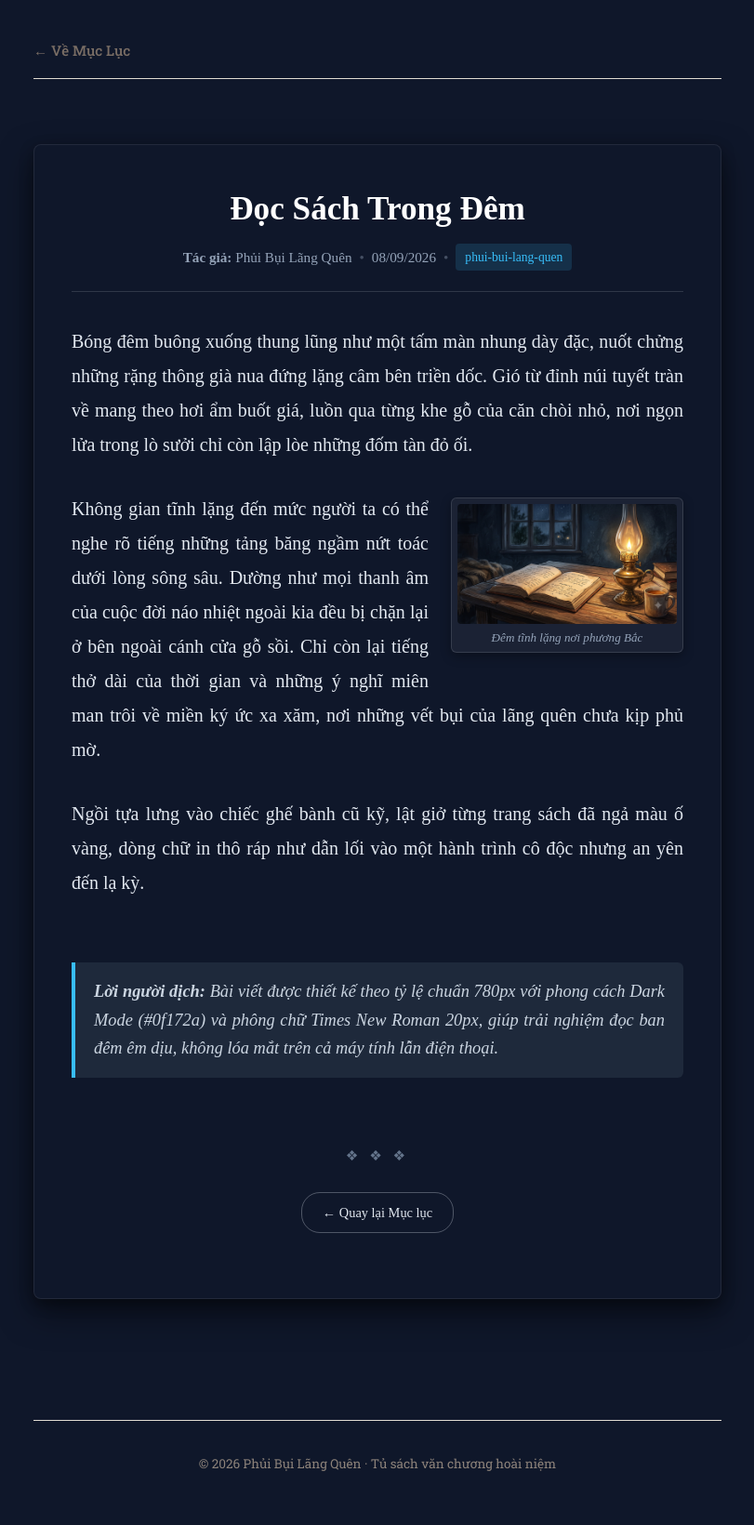
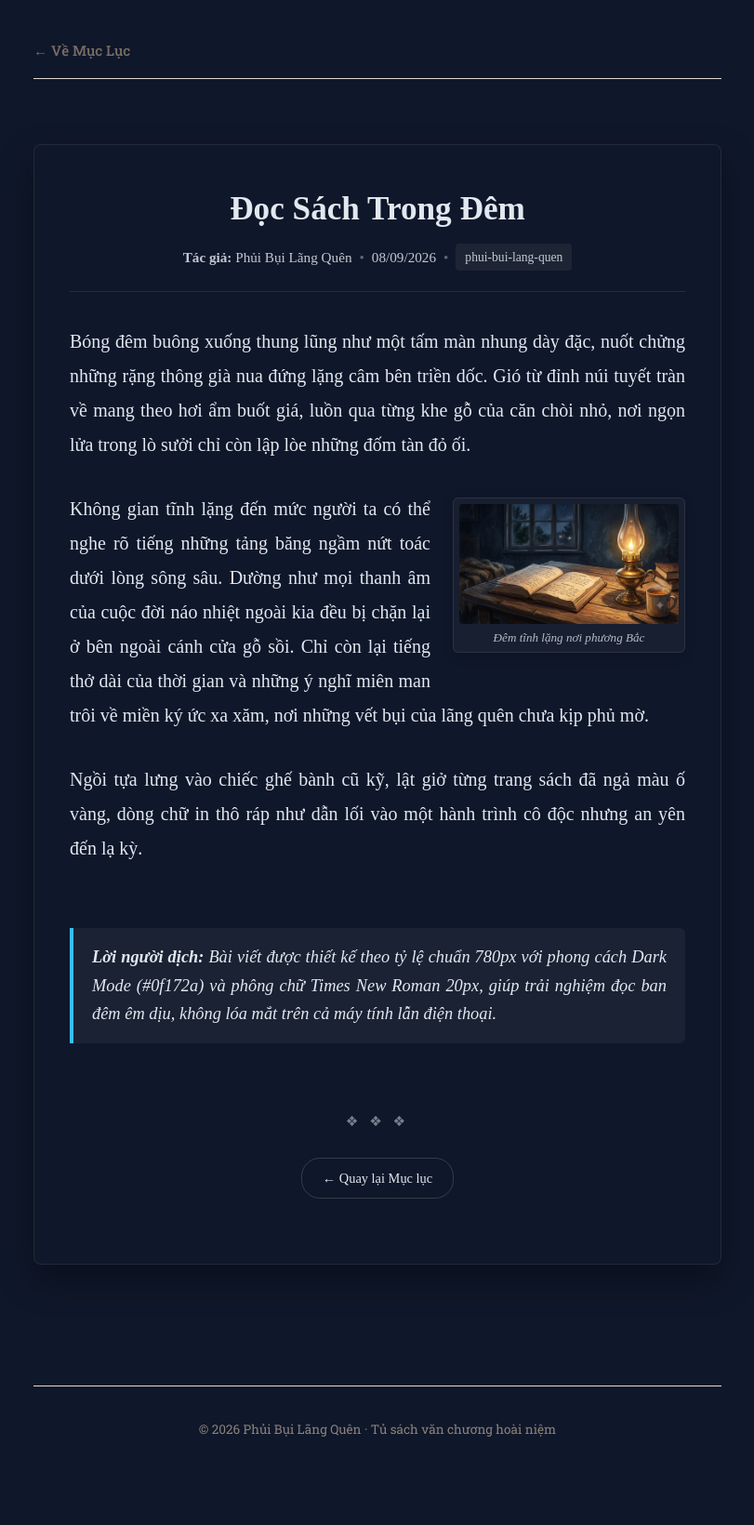
Before and after one commit to PhamQuyMui43/my-reading-blog, a Jekyll site: the page built from _posts/2026-09-08-doc-sach-dem.md, in a window 1280 px wide. Shown: the whole page at 93% size, without its empty margins (234-1045 px from the left). Built offline with Jekyll 4.4.1, drawn with Linux system fonts in a browser that asks for light colours; some web fonts are replaced; after the commit the page ends 1603 px from its top, so only the background shows below that.

Commit message:
Cap nhat post.html hoan chinh tu dong mau chu va tieu de

```diff
--- a/_layouts/post.html
+++ b/_layouts/post.html
@@ -3,7 +3,7 @@
 ---
 
 <article class="post-container">
-  <!-- Phần thông tin đầu bài viết -->
+  <!-- 1. Tiêu đề và Thông tin bài viết -->
   <header class="post-header">
     <h1 class="post-title">{{ page.title }}</h1>
 
@@ -26,12 +26,12 @@
     </div>
   </header>
 
-  <!-- Nội dung bài viết -->
+  <!-- 2. Thân nội dung bài viết -->
   <div class="post-body">
     {{ content }}
   </div>
 
-  <!-- Nút điều hướng chân bài viết -->
+  <!-- 3. Điều hướng chân trang -->
   <footer class="post-footer">
     <div class="divider-ornament">❖ ❖ ❖</div>
     <a href="{{ site.baseurl }}/" class="btn-back">← Quay lại Mục lục</a>
@@ -39,18 +39,18 @@
 </article>
 
 <style>
-  /* 1. Nền tổng thể ngoài rìa màn hình máy tính: Tối sâu thẳm, triệt tiêu cảm giác trống trải */
+  /* Nền bao quanh ngoài rìa màn hình lớn */
   body {
     margin: 0;
     padding: 0;
-    background-color: #080c14;
+    background-color: {{ page.outer_bg | default: "#070b12" }};
   }
 
-  /* 2. Khung trang sách 780px chuẩn tỷ lệ vàng ở giữa màn hình */
+  /* Khung đọc 780px trung tâm chuẩn tỷ lệ sách */
   .post-container {
     max-width: 780px;
     margin: 40px auto 80px auto;
-    padding: 45px 40px 70px 40px;
+    padding: 45px 38px 70px 38px;
     line-height: 1.85;
     background-color: {{ page.bg_color | default: "#0f172a" }};
     color: {{ page.text_color | default: "#e2e8f0" }};
@@ -58,29 +58,30 @@
     font-size: {{ page.font_size | default: "20px" }};
     box-sizing: border-box;
 
-    /* Hiệu ứng trang sách nổi: viền mảnh và đổ bóng mềm mại */
-    border: 1px solid rgba(255, 255, 255, 0.08);
+    /* Viền mảnh và bóng đổ tạo chiều sâu trang sách */
+    border: 1px solid rgba(128, 128, 128, 0.18);
     border-radius: 8px;
-    box-shadow: 0 15px 35px rgba(0, 0, 0, 0.5), 0 5px 15px rgba(0, 0, 0, 0.3);
+    box-shadow: 0 16px 36px rgba(0, 0, 0, 0.35);
   }
 
-  /* 3. Tiêu đề và thông tin đầu bài */
+  /* Header: Tự động đổi màu chữ theo theme sáng/tối */
   .post-header {
     text-align: center;
     margin-bottom: 35px;
     padding-bottom: 22px;
-    border-bottom: 1px solid rgba(226, 232, 240, 0.15);
+    border-bottom: 1px solid rgba(128, 128, 128, 0.2);
   }
   .post-title {
     font-size: 2.2rem;
-    font-weight: 700;
+    font-weight: bold;
     line-height: 1.35;
     margin: 0 0 14px 0;
-    color: #ffffff;
+    color: {{ page.text_color | default: "#ffffff" }};
   }
   .post-metadata {
     font-size: 0.95rem;
-    color: #94a3b8;
+    color: {{ page.text_color | default: "#94a3b8" }};
+    opacity: 0.85;
     display: flex;
     justify-content: center;
     align-items: center;
@@ -88,39 +89,38 @@
     gap: 8px;
   }
   .meta-separator {
-    opacity: 0.4;
+    opacity: 0.45;
   }
   .category-badge {
-    background-color: rgba(56, 189, 248, 0.15);
-    color: #38bdf8;
+    background-color: rgba(128, 128, 128, 0.15);
     padding: 2px 10px;
     border-radius: 4px;
     font-size: 0.85rem;
   }
 
-  /* 4. Thân bài viết */
+  /* Định dạng đoạn văn */
   .post-body {
     text-align: justify;
     text-justify: inter-word;
-    color: inherit;
+    color: {{ page.text_color | default: "#e2e8f0" }};
   }
   .post-body p {
     margin-bottom: 1.6em;
     color: inherit;
   }
 
-  /* 5. Khối ảnh minh họa trên MÁY TÍNH */
+  /* Khối ảnh nổi bên phải trên máy tính */
   .img-right {
     float: right;
     width: 250px;
     max-width: 42%;
     margin: 6px 0 18px 24px;
     text-align: center;
-    background: rgba(255, 255, 255, 0.05);
+    background: rgba(128, 128, 128, 0.08);
     padding: 6px;
-    border: 1px solid rgba(255, 255, 255, 0.12);
+    border: 1px solid rgba(128, 128, 128, 0.2);
     border-radius: 6px;
-    box-shadow: 0 4px 12px rgba(0, 0, 0, 0.3);
+    box-shadow: 0 4px 12px rgba(0, 0, 0, 0.15);
   }
   .img-right img {
     width: 100%;
@@ -132,7 +132,8 @@
     display: block;
     font-size: 0.82rem;
     font-style: italic;
-    color: #94a3b8;
+    color: {{ page.text_color | default: "#94a3b8" }};
+    opacity: 0.78;
     margin-top: 6px;
     line-height: 1.35;
   }
@@ -141,27 +142,27 @@
     clear: both;
   }
 
-  /* 6. Khung lời người dịch */
+  /* Khung Lời người dịch: Thích ứng tự nhiên cho cả nền sáng lẫn tối */
   .translator-note {
-    background: #1e293b;
+    background: rgba(128, 128, 128, 0.1);
     border-left: 4px solid #38bdf8;
     padding: 16px 20px;
     margin: 35px 0;
     border-radius: 0 6px 6px 0;
     font-size: 0.92em;
     font-style: italic;
-    color: #cbd5e1;
+    color: {{ page.text_color | default: "#cbd5e1" }};
     line-height: 1.65;
   }
 
-  /* 7. Chân bài viết */
+  /* Chân bài */
   .post-footer {
     text-align: center;
     margin-top: 50px;
     padding-top: 20px;
   }
   .divider-ornament {
-    color: #64748b;
+    opacity: 0.5;
     font-size: 0.95rem;
     margin-bottom: 25px;
     letter-spacing: 4px;
@@ -169,19 +170,18 @@
   .btn-back {
     display: inline-block;
     padding: 8px 22px;
-    border: 1px solid rgba(226, 232, 240, 0.3);
+    border: 1px solid rgba(128, 128, 128, 0.35);
     border-radius: 20px;
-    color: #e2e8f0;
+    color: {{ page.text_color | default: "#e2e8f0" }};
     text-decoration: none;
     font-size: 0.9rem;
     transition: all 0.2s ease;
   }
   .btn-back:hover {
-    background-color: rgba(226, 232, 240, 0.15);
-    color: #ffffff;
+    background-color: rgba(128, 128, 128, 0.18);
   }
 
-  /* 8. TỰ ĐỘNG TỐI ƯU CHO MÀN HÌNH ĐIỆN THOẠI (Samsung, iPhone...) */
+  /* Tối ưu hóa hiển thị trên di động */
   @media (max-width: 780px) {
     body {
       background-color: {{ page.bg_color | default: "#0f172a" }};
```
Also changed, not shown: 1 other file.
